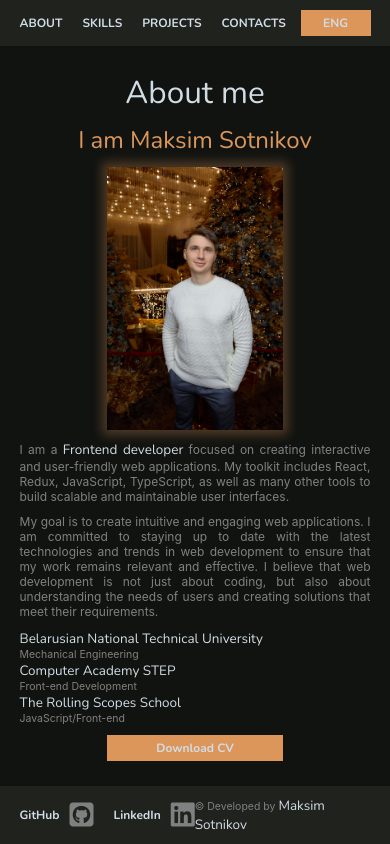
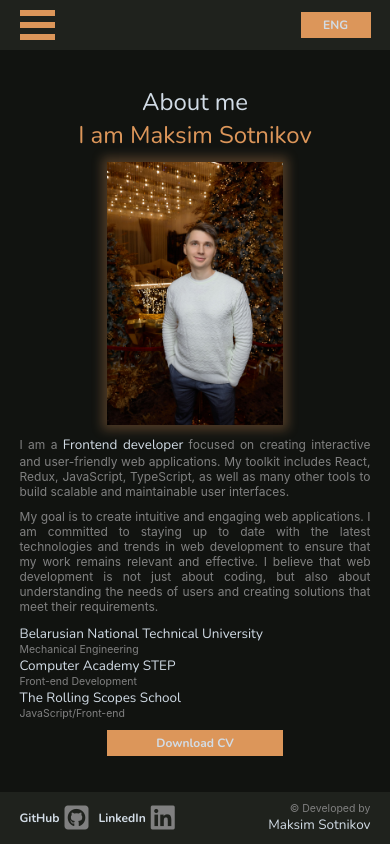
Before and after one commit to MaksimkaSota/portfolio, a React app: page / in a window 390 px wide. Built offline with nearby package versions, Linux system fonts and the light colour scheme; no server answers.

Commit message:
feat: added adaptive or responsive design to Header and Footer

```diff
--- /dev/null
+++ b/src/Components/Common/Buttons/BurgerButton/BurgerButton.module.scss
@@ -0,0 +1,77 @@
+@use '../../../../utils/styles/global' as *;
+
+.burger {
+  display: none;
+
+  @include respond($tablet) {
+    display: block;
+    position: relative;
+    width: 35px;
+    height: 30px;
+    cursor: pointer;
+
+    .rectangle {
+      display: block;
+      position: absolute;
+      width: 100%;
+      height: 6px;
+      background: $button-background;
+      transition: transform 0.25s linear;
+    }
+
+    .rectangle1 {
+      top: 0;
+    }
+
+    .rectangle2 {
+      top: calc(50% - 3px);
+    }
+
+    .rectangle3 {
+      top: calc(100% - 6px);
+    }
+  }
+
+  @include respond($mobile) {
+    width: 30px;
+    height: 25px;
+
+    .rectangle {
+      height: 4px;
+    }
+
+    .rectangle2 {
+      top: calc(50% - 2px);
+    }
+
+    .rectangle3 {
+      top: calc(100% - 4px);
+    }
+  }
+}
+
+.crossedOutBurger {
+  .rectangle1 {
+    transform: rotate(-45deg);
+    top: calc(50% - 3px);
+  }
+
+  .rectangle2 {
+    transform: scale(0);
+  }
+
+  .rectangle3 {
+    transform: rotate(45deg);
+    top: calc(50% - 3px);
+  }
+
+  @include respond($mobile) {
+    .rectangle1 {
+      top: calc(50% - 2px);
+    }
+
+    .rectangle3 {
+      top: calc(50% - 2px);
+    }
+  }
+}
--- /dev/null
+++ b/src/Components/Common/Buttons/BurgerButton/BurgerButton.tsx
@@ -0,0 +1,26 @@
+import type { Dispatch, FC, ReactElement, SetStateAction } from 'react';
+import cn from 'classnames';
+import classes from './BurgerButton.module.scss';
+
+type PropsType = {
+  showBurgerMenu: boolean;
+  setShowBurgerMenu: Dispatch<SetStateAction<boolean>>;
+};
+
+export const BurgerButton: FC<PropsType> = ({ showBurgerMenu, setShowBurgerMenu }): ReactElement => {
+  const onButtonClick = (): void => {
+    setShowBurgerMenu((prevActualState: boolean): boolean => !prevActualState);
+  };
+
+  return (
+    <button
+      aria-label="Burger button"
+      className={cn(classes.burger, { [classes.crossedOutBurger]: showBurgerMenu })}
+      onClick={onButtonClick}
+    >
+      <span className={cn(classes.rectangle, classes.rectangle1)} />
+      <span className={cn(classes.rectangle, classes.rectangle2)} />
+      <span className={cn(classes.rectangle, classes.rectangle3)} />
+    </button>
+  );
+};
--- a/src/Components/Common/Link/Link.module.scss
+++ b/src/Components/Common/Link/Link.module.scss
@@ -34,6 +34,20 @@
     font-size: $size-18;
     margin: 0 $indent-min 0 0;
   }
+
+  @include respond($tablet) {
+    &:not(:last-child) {
+      margin: 0 $indent-min 0 0;
+    }
+
+    .nameBeforeIcon {
+      margin: 0 $button-indent 0 0;
+    }
+
+    .iconBeforeName::before {
+      margin: 0 $button-indent 0 0;
+    }
+  }
 }
 
 .notLink {
--- a/src/Components/Common/Navigation/Navigation.module.scss
+++ b/src/Components/Common/Navigation/Navigation.module.scss
@@ -21,4 +21,27 @@
     cursor: default;
     color: $highlight-text;
   }
+
+  @include respond($tablet) {
+    justify-content: space-evenly;
+    width: 0;
+    padding: $indent-min 0;
+    position: absolute;
+    top: 100%;
+    left: 0;
+    z-index: 1;
+    overflow: hidden;
+    transition: width 0.25s linear;
+    backdrop-filter: blur(10px);
+
+    .link:not(:last-child) {
+      margin: 0;
+    }
+  }
 }
+
+.shownNavigation {
+  @include respond($tablet) {
+    width: 100%;
+  }
+}
--- a/src/Components/Common/Navigation/Navigation.tsx
+++ b/src/Components/Common/Navigation/Navigation.tsx
@@ -1,15 +1,27 @@
-import type { FC, ReactElement } from 'react';
+import type { Dispatch, FC, MouseEvent, ReactElement, SetStateAction } from 'react';
 import { NavLink } from 'react-router-dom';
 import cn from 'classnames';
 import classes from './Navigation.module.scss';
 import { RoutePath } from '../../../utils/types/enums';
 
-export const Navigation: FC = (): ReactElement => {
+type PropsType = {
+  showBurgerMenu: boolean;
+  setShowBurgerMenu: Dispatch<SetStateAction<boolean>>;
+};
+
+export const Navigation: FC<PropsType> = ({ showBurgerMenu, setShowBurgerMenu }): ReactElement => {
   const setClass = ({ isActive }: { isActive: boolean }): string =>
     cn(classes.link, { [classes.activeLink]: isActive });
 
+  const onLinkClick = (event: MouseEvent<HTMLAnchorElement>): void => {
+    if ((event.target as Element).className === classes.link) {
+      setShowBurgerMenu(false);
+    }
+  };
+
   return (
-    <nav className={classes.navigation}>
+    // eslint-disable-next-line
+    <nav className={cn(classes.navigation, { [classes.shownNavigation]: showBurgerMenu })} onClick={onLinkClick}>
       <NavLink to={RoutePath.About} className={setClass}>
         About
       </NavLink>
--- a/src/Components/Footer/Footer.module.scss
+++ b/src/Components/Footer/Footer.module.scss
@@ -17,5 +17,18 @@
         @extend %highlightText;
       }
     }
+
+    @include respond($tablet) {
+      .copyright {
+        width: 110px;
+        text-align: right;
+      }
+    }
+
+    @include respond($mobile) {
+      .copyright {
+        width: 100px;
+      }
+    }
   }
 }
--- a/src/Components/Header/Header.module.scss
+++ b/src/Components/Header/Header.module.scss
@@ -2,6 +2,7 @@
 
 .header {
   background: $light-block-background;
+  position: relative;
 
   .wrapper {
     @extend %wrapper-template;
--- a/src/Components/Header/Header.tsx
+++ b/src/Components/Header/Header.tsx
@@ -1,13 +1,17 @@
-import type { FC, ReactElement } from 'react';
+import { type FC, type ReactElement, useState } from 'react';
 import classes from './Header.module.scss';
 import { Navigation } from '../Common/Navigation/Navigation';
+import { BurgerButton } from '../Common/Buttons/BurgerButton/BurgerButton';
 import { LanguageButton } from '../Common/Buttons/LanguageButton/LanguageButton';
 
 export const Header: FC = (): ReactElement => {
+  const [showBurgerMenu, setShowBurgerMenu] = useState<boolean>(false);
+
   return (
     <header className={classes.header}>
       <div className={classes.wrapper}>
-        <Navigation />
+        <Navigation showBurgerMenu={showBurgerMenu} setShowBurgerMenu={setShowBurgerMenu} />
+        <BurgerButton showBurgerMenu={showBurgerMenu} setShowBurgerMenu={setShowBurgerMenu} />
         <LanguageButton />
       </div>
     </header>
--- a/src/Components/Main/About/About.module.scss
+++ b/src/Components/Main/About/About.module.scss
@@ -78,15 +78,15 @@
       position: relative;
 
       .portrait {
-        width: 50%;
-        margin: 96px 0 $indent-min;
+        @include position(50%, 75.6px 0 $indent-min);
       }
 
       .content {
         width: 100%;
 
         .title {
-          @include position(100%, 0 auto $indent-min);
+          @include position(100%, 0 auto);
+          font-size: $size-32;
           position: absolute;
           top: $indent-min;
         }
@@ -94,7 +94,7 @@
         .mainTitle {
           @include position(100%, 0 auto $indent-min);
           position: absolute;
-          top: 63.2px;
+          top: 42.8px;
         }
 
         .container {
@@ -114,12 +114,11 @@
 
     @include respond($mobile) {
       .portrait {
-        width: 70%;
-        margin: 83.2px 0 $indent-min;
+        @include position(70%, 64.4px 0 $indent-min);
       }
 
       .content .mainTitle {
-        top: 56px;
+        top: 37.2px;
       }
 
       .content .container .downloadButton {
--- a/src/index.scss
+++ b/src/index.scss
@@ -1,5 +1,4 @@
-@use './utils/styles/variables' as *;
-@use './utils/styles/mixins' as *;
+@use './utils/styles/global' as *;
 
 *,
 *::before,
```
